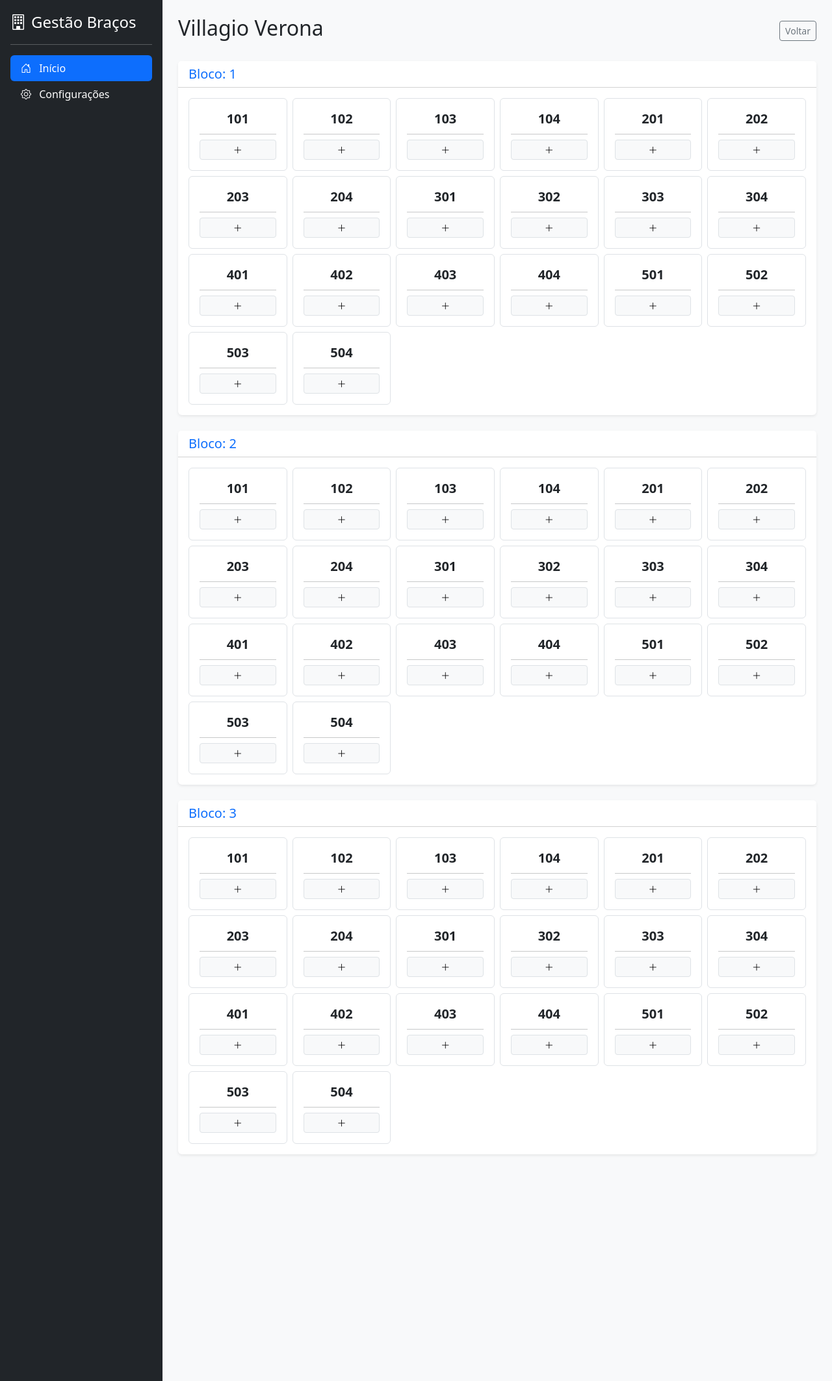
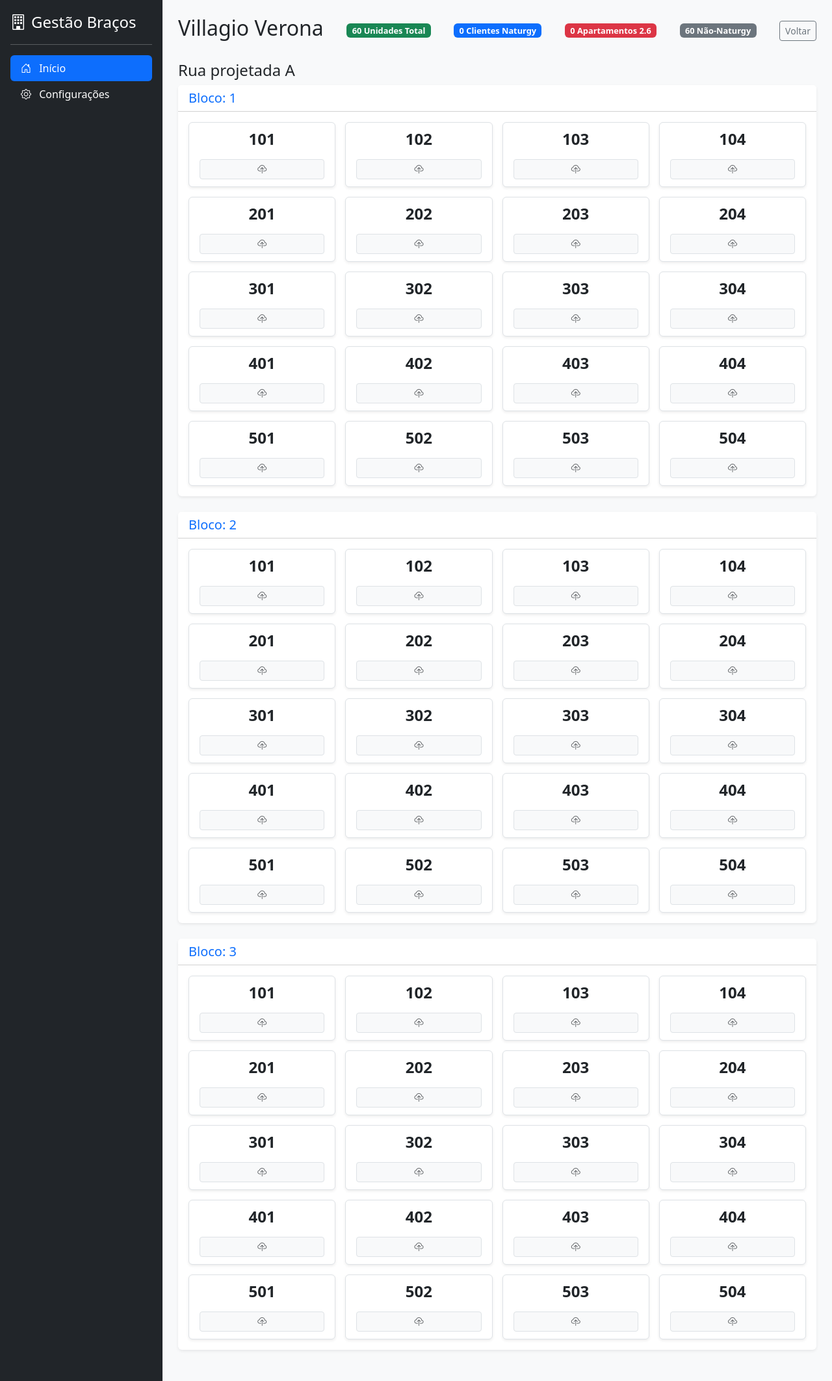
Before and after one commit to gabrieltrabr/Helper-Conversao, a Django app: page /condominio/3/ in a window 1280 px wide. Shown: the whole page at 65% size. Run offline with Django 5.2, Linux system fonts and the light colour scheme; data comes from the database, SQL or seed files in the repository; both versions use the stored data as it was after the commit.

Commit message:
atualização da visualização dos blocos
incluí as badges com info de aps total/naturgy/2.6
inseri um subtitulo para endereço

```diff
--- a/starter/core/models.py
+++ b/starter/core/models.py
@@ -1,5 +1,4 @@
 from django.db import models
-
 
 class Condominio(models.Model):
     nome = models.CharField(max_length=100)
@@ -13,6 +12,22 @@ class Condominio(models.Model):
 
     def __str__(self):
         return self.nome
+
+    @property
+    def total_apartamentos(self):
+        return Apartamento.objects.filter(bloco__condominio=self).count()
+
+    @property
+    def total_aps_naturgy(self):
+        return Apartamento.objects.filter(naturgy=True, bloco__condominio=self).count()
+
+    @property
+    def total_aps_2p6(self):
+        return Apartamento.objects.filter(ap_2p6=True, bloco__condominio=self).count()
+
+    @property
+    def total_outros(self):
+        return Apartamento.objects.filter(naturgy=False, bloco__condominio=self).count()
 
 class Bloco(models.Model):
     condominio = models.ForeignKey('Condominio', on_delete=models.CASCADE, related_name='blocos')
@@ -56,6 +71,5 @@ class Apartamento(models.Model):
     naturgy = models.BooleanField(default=False)
     ap_2p6 = models.BooleanField(default=False)
 
-
     def __str__(self):
         return f"{self.bloco} - Apto {self.numero}"
--- a/starter/core/templates/core/detalhe_condominio.html
+++ b/starter/core/templates/core/detalhe_condominio.html
@@ -1,10 +1,67 @@
 {% extends 'core/base.html' %}
 
 {% block conteudo %}
+<style>
+    /* O Grid Dinâmico */
+    .grid-dinamico {
+        display: grid;
+        grid-template-columns: repeat(var(--colunas, 4), 1fr);
+        gap: 15px;
+    }
+
+    /* O Card do Apartamento */
+    .apto-card {
+        position: relative;
+        min-height: 100px;
+        display: flex;
+        flex-direction: column;
+        justify-content: center;
+        align-items: center;
+        transition: transform 0.2s;
+    }
+
+    .apto-card:hover {
+        transform: translateY(-3px);
+        box-shadow: 0 .5rem 1rem rgba(0,0,0,.15)!important;
+    }
+
+    /* Bolinhas de Status */
+    .status-indicator {
+        position: absolute;
+        right: 8px;
+        width: 12px;
+        height: 12px;
+        border-radius: 50%;
+        /* border: 2px solid white; */
+        box-shadow: 0 1px 3px rgba(0,0,0,0.2);
+    }
+
+    .indicator-naturgy { top: 8px; background-color: #0d6efd; }
+    .indicator-ap26 { top: 24px; background-color: #d63384; }
+
+    @media (max-width: 768px) {
+        .grid-dinamico { grid-template-columns: repeat(3, 1fr) !important; }
+    }
+</style>
+
 <div class="d-flex justify-content-between align-items-center mb-4">
     <h2>{{ condominio.nome }}</h2>
+
+    <span class="badge bg-success ms-1.5" style="font-size: 0.8em; vertical-align: middle;">
+            {{ condominio.total_apartamentos }} Unidades Total
+        </span>
+    <span class="badge bg-primary ms-1.5" style="font-size: 0.8em; vertical-align: middle;">
+            {{ condominio.total_aps_naturgy }} Clientes Naturgy
+        </span>
+    <span class="badge bg-danger ms-1.5" style="font-size: 0.8em; vertical-align: middle;">
+            {{ condominio.total_aps_2p6 }} Apartamentos 2.6
+        </span>
+    <span class="badge bg-secondary ms-1.5" style="font-size: 0.8em; vertical-align: middle;">
+            {{ condominio.total_outros }} Não-Naturgy
+        </span>
     <a href="{% url 'index' %}" class="btn btn-outline-secondary btn-sm">Voltar</a>
 </div>
+<h4>{{ condominio.endereco }}</h4>
 
 {% for bloco in condominio.blocos.all %}
     <div class="card mb-4 border-0 shadow-sm">
@@ -12,22 +69,33 @@
             <h5 class="mb-0 text-primary">Bloco: {{ bloco.nome }}</h5>
         </div>
         <div class="card-body">
-            <div class="row g-2">
+            <div class="grid-dinamico" style="--colunas: {{ bloco.qtd_ap_por_andar|default:4 }};">
+
                 {% for apto in bloco.apartamentos.all %}
-                    <div class="col-6 col-md-3 col-lg-2">
-                        <div class="border rounded p-3 text-center bg-white shadow-xs">
-                            <span class="fw-bold fs-5">{{ apto.numero }}</span>
-                            <hr class="my-2">
-                            <button class="btn btn-sm btn-light border w-100">
-                                <i class="bi bi-plus-lg"></i>
+                    <div class="border rounded bg-white shadow-sm apto-card">
+                        {% if apto.naturgy %}
+                            <div class="status-indicator indicator-naturgy" title="Naturgy"></div>
+                        {% endif %}
+
+                        {% if apto.ap_2p6 %}
+                            <div class="status-indicator indicator-ap26" title="AP 2.6"></div>
+                        {% endif %}
+
+                        <h4 class="mb-0 fw-bold text-dark">{{ apto.numero }}</h4>
+
+                        <div class="mt-3 w-100 px-3">
+                            <button class="btn btn-sm btn-light w-100 border text-muted">
+                                <i class="bi bi-cloud-upload"></i>
                             </button>
                         </div>
                     </div>
                 {% endfor %}
+
             </div>
         </div>
     </div>
 {% empty %}
     <p>Este condomínio ainda não possui blocos cadastrados.</p>
 {% endfor %}
+
 {% endblock %}
```
Also changed, not shown: starter/db.sqlite3.
